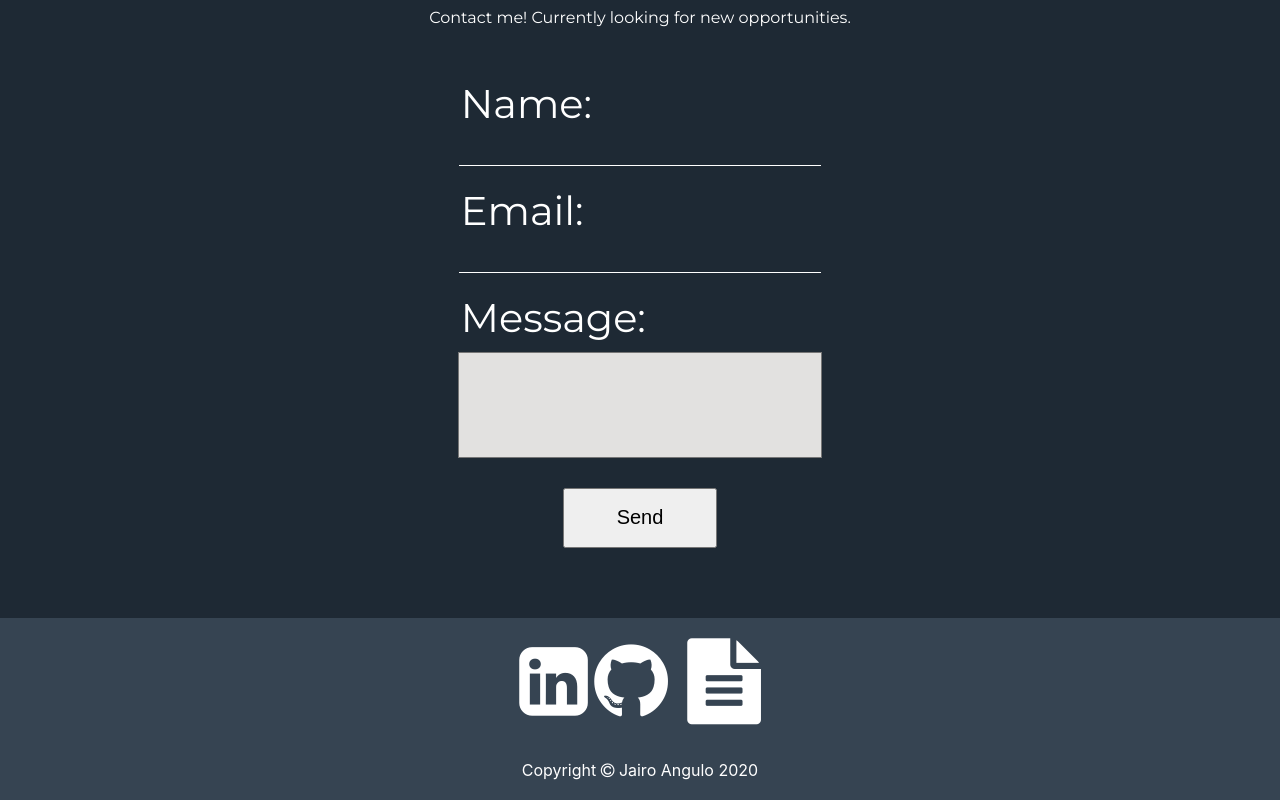
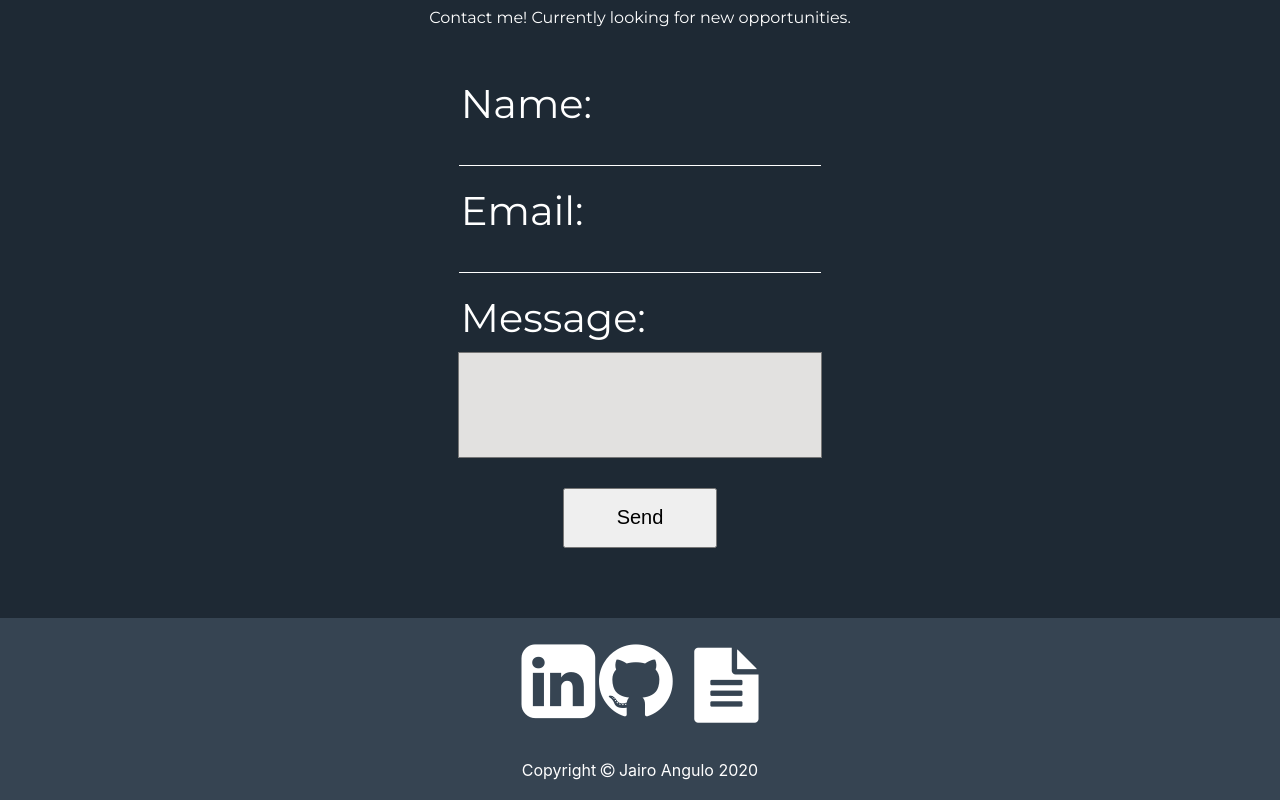
Before and after one commit to AnguloJM/Portfolio, a React (Create React App) app in the folder client/: page / in a window 1280 px wide. Shown: the part 4502-5302 px from the top of the page. Built offline with nearby package versions, Linux system fonts and the light colour scheme.

Commit message:
netlify font-size fix for footer icons

```diff
--- a/client/src/components/Footer/Footer.css
+++ b/client/src/components/Footer/Footer.css
@@ -47,3 +47,18 @@ a span {
   overflow: hidden;
   top: -10px;
  }
+
+ .fa-linkedin-square:before {
+  content: "\f08c";
+  font-size: 86px;
+}
+
+.fa-github:before {
+  content: "\f09b";
+  font-size: 86px;
+}
+
+.fa-file-text:before {
+  content: "\f15c";
+  font-size: 75px;
+}
--- a/client/src/components/Footer/Footer.jsx
+++ b/client/src/components/Footer/Footer.jsx
@@ -5,7 +5,7 @@ const Footer = () => {
   return (
     <div className="footer">
       <div className="icons">
-        <a href="https://linkedin.com/in/jairo-angulo-232370139" target="_blank" rel="noopener noreferrer" className="fa fa-linkedin-square"><span>linkedin</span></a>
+        <a href="https://linkedin.com/in/jairo-angulo-232313709" target="_blank" rel="noopener noreferrer" className="fa fa-linkedin-square"><span>linkedin</span></a>
         <a href="https://github.com/AnguloJM" target="_blank" rel="noopener noreferrer"><i className="fa fa-github"></i><span>github</span></a>
         <a href="https://drive.google.com/file/d/12_4erQrYcM5xZNDXXAIDQmIdGfgmmRFO/view?usp=sharing" target="_blank" rel="noopener noreferrer"><i className="fa fa-file-text" aria-hidden="true"></i><span>resume</span></a>
       </div>
```
Also changed, not shown: 1 other file (tests, documents, lock files or other folders).
